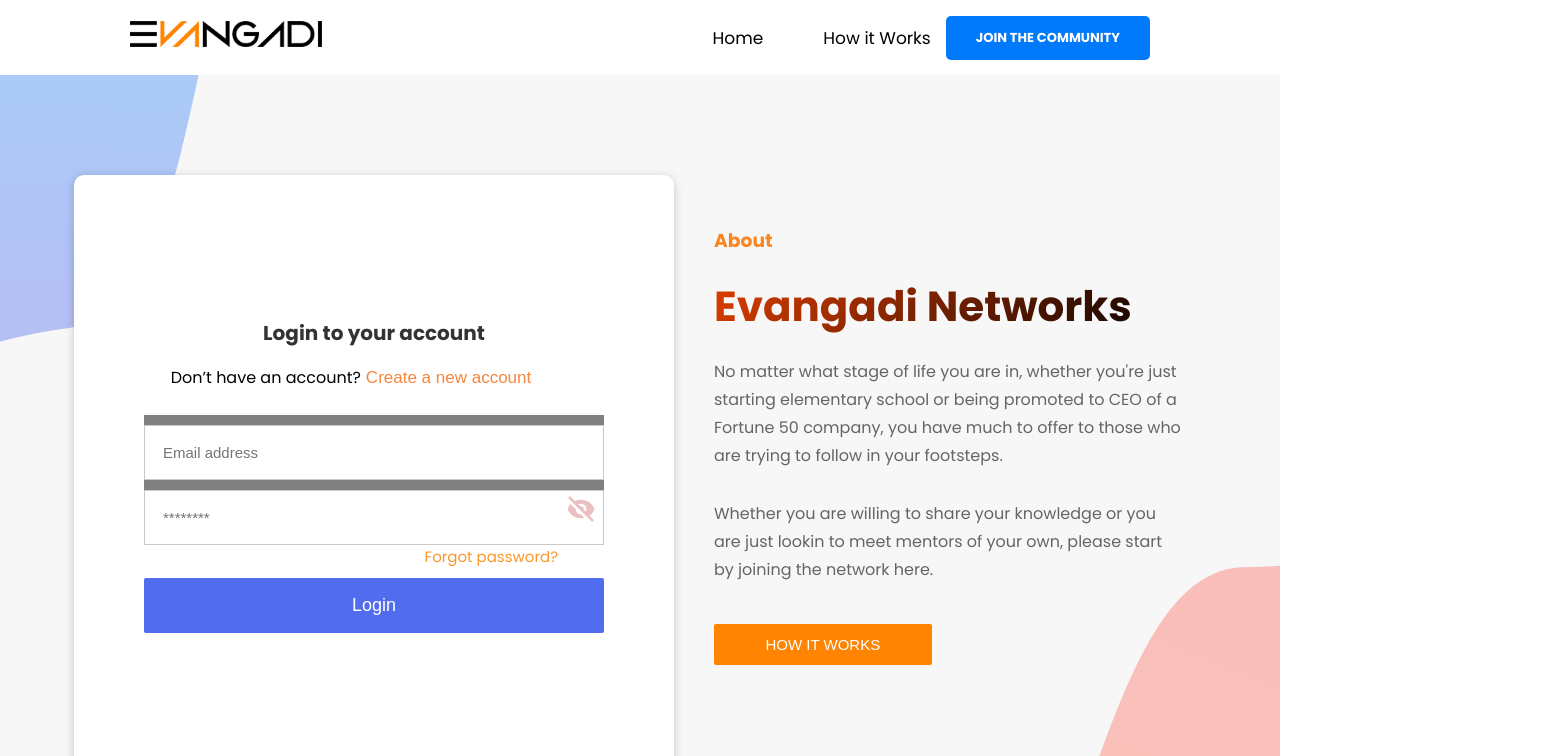
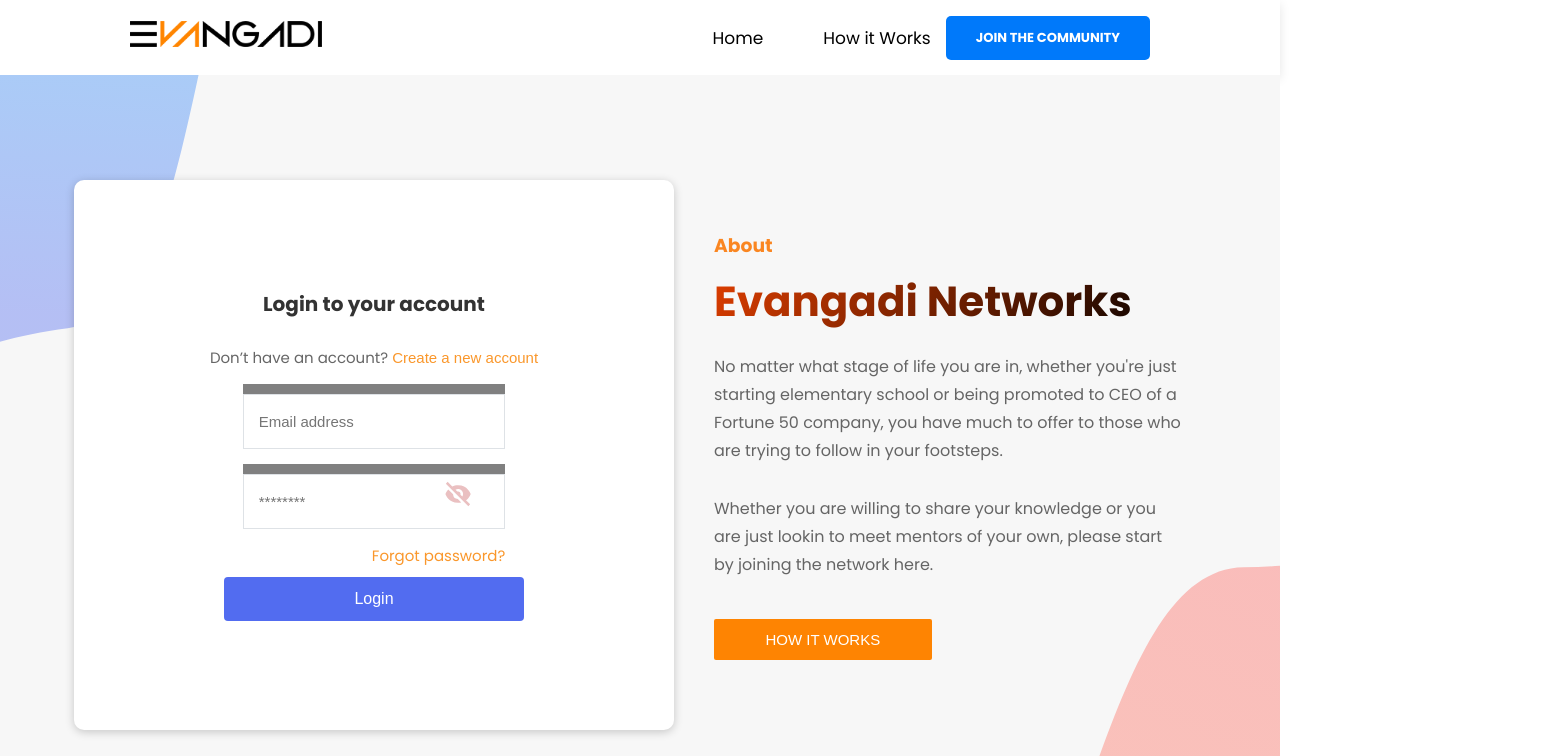
Before and after one commit to Biruktawit-Tasew/Evangadi-Forum-Practice, a React (Vite) app in the folder client/: page / in a window 1280 px wide. Shown: the top 756 px of the page, 1564 px wide, since content can reach past the window. Built offline with nearby package versions, Linux system fonts and the light colour scheme; no server answers.

Commit message:
home page adjestments

```diff
--- a/client/src/components/About/about.module.css
+++ b/client/src/components/About/about.module.css
@@ -46,5 +46,5 @@
   border: none;
 }
 .about_section .button:hover {
-  background-color: var( --shade-color);
+  background-color: blue;
 }
--- a/client/src/components/Login/Login.jsx
+++ b/client/src/components/Login/Login.jsx
@@ -44,16 +44,16 @@
     <section>
       <div className={styles.login__container}>
         <h1>Login to your account</h1>
-        <p style={{width: "90%", textAlign:"center"}}>
-          Don’t have an account?
+        <div className={styles.signup}>
+          Don’t have an account?{" "}
           <button onClick={toggleAuth} className={styles.toggleButton}>
             Create a new account
           </button>
-        </p>
+        </div>
         <br />
 
         <form onSubmit={handleSubmit}>
-          <div className={styles.inputWrapper}>
+          <div className={styles.form}>
             <input
               className={styles.email}
               type="email"
@@ -64,7 +64,7 @@
             />
           </div>
 
-          <div className={styles.inputWrapper}>
+          <div className={styles.form}>
             <input
               className={styles.parent}
               type={passwordVisible ? "text" : "password"}
@@ -75,9 +75,9 @@
             />
             <div onClick={togglePasswordVisibility}>
               {passwordVisible ? (
-                <BiShow size={32} className={styles.eye} />
+                <BiShow size={30} className={styles.eye} />
               ) : (
-                <BiSolidHide size={32} className={styles.eye} />
+                <BiSolidHide size={30} className={styles.eye} />
               )}
             </div>
           </div>
--- a/client/src/components/Login/login.module.css
+++ b/client/src/components/Login/login.module.css
@@ -4,75 +4,74 @@
     width: 100%;
   }
 
-section {
-  width: 100%;
-}
-
-.login__container {
-  width: 100%;
-}
-
   .login__container h1 {
     text-align: center;
-  margin-bottom: 10px;
+    margin-bottom: 20px;
     color: #333;
     font-size: 20px;
   }
 
-.inputWrapper {
+  .form {
     background-color: gray;
     position: relative;
-  width: 100%;
+    width: 80%;
     margin: 0 auto;
-  /* margin-bottom: 15px; */
+    margin-bottom: 15px;
   }
 
-.inputWrapper input {
+  .form input {
     height: 55px;
     background-color: #e7f0fe;
     width: 100%; /* Full width within the 80% container */
-  border: 1px solid #c8c9cb !important;
+    border: 1px solid #dee2e6;
     border-radius: 0; /* Remove border-radius */
     font-size: 15px;
     box-sizing: border-box;
   }
 
-.inputWrapper input:focus {
+  .form input:focus {
     outline: none;
-  /* border-color: #dee2e6; */
+    border-color: #dee2e6;
     box-shadow: 0 0 0 2px rgba(179, 180, 180, 0.25);
   }
 
-.inputWrapper input:hover {
+  .form input:hover {
     box-shadow: 0 0 0 2px rgba(65, 5, 129, 0.25);
   }
 
-.inputWrapper input {
+  .form input {
     color: #6c757d;
     padding: 15px;
     background-color: white;
   }
 
   .login__button {
-  width: 100%;
+    min-width: 300px;
+    max-width: 625px;
+    width: 80%;
     margin: 0 auto; /* Center the button */
-  display: block;
+    display: block; /* Ensure it behaves as a block element */
+    padding: 12px;
     background-color: #526cf0;
     color: white;
     border: none;
-  border-radius: 2px;
-  font-size: 18px;
+    border-radius: 4px;
+    font-size: 16px;
     cursor: pointer;
     transition: background-color 0.3s;
     box-sizing: border-box;
-  padding: 17px;
-  font-weight: lighter;
   }
+
+  .login__button {
+    padding: 13px;
+  }
+
   .login__button:hover {
     background-color: var(--old-button-hover-color);
   }
 
   .forget {
+    margin-top: 0px;
     padding-bottom: 10px;
     text-align: right;
     width: 80%;
@@ -86,7 +85,6 @@
   }
 
   .signup {
-  width: 90%;
     font-size: 15px;
     text-align: center;
     color: #666;
@@ -95,26 +93,24 @@
   }
 
   .toggleButton {
-  font-weight: lighter;
-  width: auto;
-  background: none !important;
+    background: none;
     border: none;
-  color: var(--secondary-color);
+    color: #fa972b;
+    text-decoration: none;
+    font-size: 15px;
     cursor: pointer;
     padding: 0;
-  margin-left: 5px;
-  font-size: 17px;
   }
 
   /* Removed hover effect */
   .toggleButton:hover {
-  background-color: none !important;
+    background-color: none;
   }
 
   .eye {
     position: absolute;
-  right: 0px;
-  top: 13px;
+    right: 25px;
+    top: 15px;
     color: #eac0c1;
   }
 
@@ -124,19 +120,12 @@
 
   /* Media query for mobile */
   @media (max-width: 768px) {
-  .signup {
-    width: 100%;
-  }
-  .login__container {
-    width: 100%;
-  }
-
-  .inputWrapper {
-    width: 100%;
+    .form {
+      width: 90%; /* Slightly wider on mobile for better usability */
     }
 
     .login__button {
-    width: 100%; /* Match input width on mobile */
+      width: 90%; /* Match input width on mobile */
       min-width: 0; /* Remove min-width constraint */
     }
 
@@ -147,7 +136,4 @@
     .login__container h1 {
       font-size: 18px; /* Slightly smaller heading on mobile */
     }
-  form {
-    width: 100%;
   }
-}
--- a/client/src/components/SignUp/SignUp.jsx
+++ b/client/src/components/SignUp/SignUp.jsx
@@ -141,9 +141,9 @@
           {errors.api}
         </p>
       )}
-      <h3>Join the network</h3>
-      <p style={{width: "90%", textAlign:"center"}}>
-        Already have an account?
+      <h2>Join the network</h2>
+      <p>
+        Already have an account?{" "}
         <button onClick={toggleAuth} className={css.toggleButton}>
           Sign in
         </button>
@@ -223,14 +223,14 @@
             style={{
               position: "absolute",
               right: "0px",
-              top: "13px",
-              cursor: "pointer"
+              top: "21%",
+              cursor: "pointer",
             }}
           >
             {showPassword ? (
-              <FaEye size={32} style={{ color: "#eac0c1" }}/>
+              <FaEye size={27} style={{ color: "#fc9105" }} />
             ) : (
-              <FaEyeSlash size={32} style={{ color: "#eac0c1" }} />
+              <FaEyeSlash size={27} style={{ color: "#fc9105" }} />
             )}
           </span>
         </div>
--- a/client/src/components/SignUp/signUp.module.css
+++ b/client/src/components/SignUp/signUp.module.css
@@ -9,11 +9,12 @@
   margin-top: 60px;
 }
 
-h3 {
-  margin-bottom: 10px;
+.signUp_container h2 {
+  font-size: 25px;
+  margin-top: 20px;
 }
 
-.signUp_container h3,
+.signUp_container h2,
 p {
   text-align: center;
 }
@@ -35,6 +36,16 @@
   margin: 0 auto; /* Center the inputs */
 }
 
+.signUp_container form input {
+  font-size: 15px;
+  padding: 20px 16px;
+  height: 45px;
+  border: 1px solid rgb(236, 230, 230);
+  outline: 1px solid rgb(249, 245, 245);
+  border-radius: 0; /* Remove border-radius */
+  background-color: white;
+}
+
 .errorMessage {
   color: red;
   font-size: 13px;
@@ -47,16 +58,16 @@
   outline: none;
 }
 
-.formGroup:focus-within::after {
+/* .formGroup:focus-within::after {
   content: "";
   position: absolute;
   left: 0;
   bottom: 0;
   width: 0;
-  height: 2px;
+  height: 2.5px;
   background: var(--secondary-color);
   animation: borderBottomAnimation 0.4s ease-in-out forwards;
-}
+} */
 
 @keyframes borderBottomAnimation {
   from {
@@ -68,7 +79,7 @@
 }
 
 .username_input {
-  margin-top: 5px;
+  margin-top: 40px;
 }
 
 .nameFields {
@@ -84,7 +95,8 @@
 
 .centeredText {
   text-align: center;
-  margin: 0px auto; /* Center the text */
+  margin-top: 5px;
+  margin: 5px auto; /* Center the text */
 }
 
 .centeredText a {
@@ -92,51 +104,36 @@
 }
 
 .signUp_Button {
-  width: 100%;
-  margin: 0 auto; /* Center the button */
-  display: block;
-  background-color: #526cf0;
+  border: none;
+  background-color: #0b5ed7;
+  background-color: var(--old-button-color);
+  border-radius: 5px;
+  width: 80%; /* Match input width */
+  margin: 5px auto; /* Center the button */
+  height: 46px;
+  cursor: pointer;
   color: white;
-  border: none;
-  border-radius: 2px;
-  font-size: 18px;
-  cursor: pointer;
-  transition: background-color 0.3s;
-  box-sizing: border-box;
-  padding: 17px;
-  font-weight: lighter;
+  font-weight: 550;
+  font-size: 15px;
 }
 
 .signUp_Button:hover {
   background-color: var(--old-button-hover-color);
 }
 
-input {
-  border-radius: 0 !important;
-  padding: 18px !important;
-  border: 1px solid #c8c9cb !important;
-}
-
-input::placeholder {
-  font-size: 15px;
-}
-
 .toggleButton {
-  font-weight: lighter;
-  width: auto;
   background: none;
   border: none;
   color: var(--secondary-color);
   cursor: pointer;
   padding: 0;
   margin-left: 5px;
-  font-size: 17px;
+  font-size: 15px;
 }
 
 /* Removed hover effect */
 .toggleButton:hover {
   text-decoration: none; /* No hover effect */
-  background: none;
 }
 
 /* Media query for mobile */
@@ -146,27 +143,24 @@
   }
 
   .formGroup {
-    width: 100%; /* Slightly wider on mobile for better usability */
-  }
-
-  form {
-    width: 90%;
+    width: 90%; /* Slightly wider on mobile for better usability */
   }
 
   .nameFields {
     flex-direction: column;
     gap: 10px;
+    width: 90%; /* Match formGroup width on mobile */
+  }
+
+  .signUp_Button {
+    width: 90%; /* Match input width on mobile */
   }
 
   .centeredText {
     width: 90%; /* Match input width on mobile */
   }
 
-  .signUp_container h3 {
+  .signUp_container h2 {
     font-size: 22px; /* Slightly smaller heading on mobile */
   }
-
-  input {
-    width: 100%;
-  }
 }
--- a/client/src/index.css
+++ b/client/src/index.css
@@ -8,7 +8,7 @@
 :root {
   --primary-color: #344767;
   --secondary-color: #f6863e;
-  --shade-color: #f67423;
+  --shade-color: #f57b2f;
   --primary-font: "Poppins", sans-serif;
   --secondary-font: "Inter", sans-serif;
   --old-button-color: #516cf0;
--- a/client/src/pages/Auth/auth.module.css
+++ b/client/src/pages/Auth/auth.module.css
@@ -1,5 +1,4 @@
 .container-wrapper {
-  overflow: hidden;
   background-image: url("../../assets/10001.svg");
   display: flex;
   justify-content: space-between;
@@ -30,9 +29,9 @@
   border-radius: 10px;
   padding: 20px 50px;
   box-shadow: 0 2px 10px rgba(0, 0, 0, 0.2);
-  margin-top: 100px;
+  margin-top: 60px;
   width: 600px;
-  height: 600px;
+  height: 550px;
   overflow: hidden;
 }
 
@@ -71,18 +70,18 @@
   .auth-card {
     margin: 20px;
     padding: 15px;
-    min-height: 650px;
-    margin-block: 200px 100px;
-
-    /* height: 600px; */
+    height: auto;
+    min-height: 550px;
   }
 }
 
 /* Override Login container styles */
 .login__container {
+  width: 100%;
   padding: 0;
   box-shadow: none;
   border-radius: 0;
+  background: transparent;
 }
 
 /* Override Signup container styles */
@@ -90,4 +89,5 @@
   width: 100%;
   padding: 0;
   box-shadow: none;
+  background: transparent;
 }
```
Also changed, not shown: client/src/App.jsx (+4 -4 lines), client/src/pages/Home/Home.jsx (+77 -3 lines), client/src/pages/Home/home.module.css (+24 -1 lines), 1 other file (tests, documents, lock files or other folders). Lines whose indentation alone changed are shown as unchanged.
